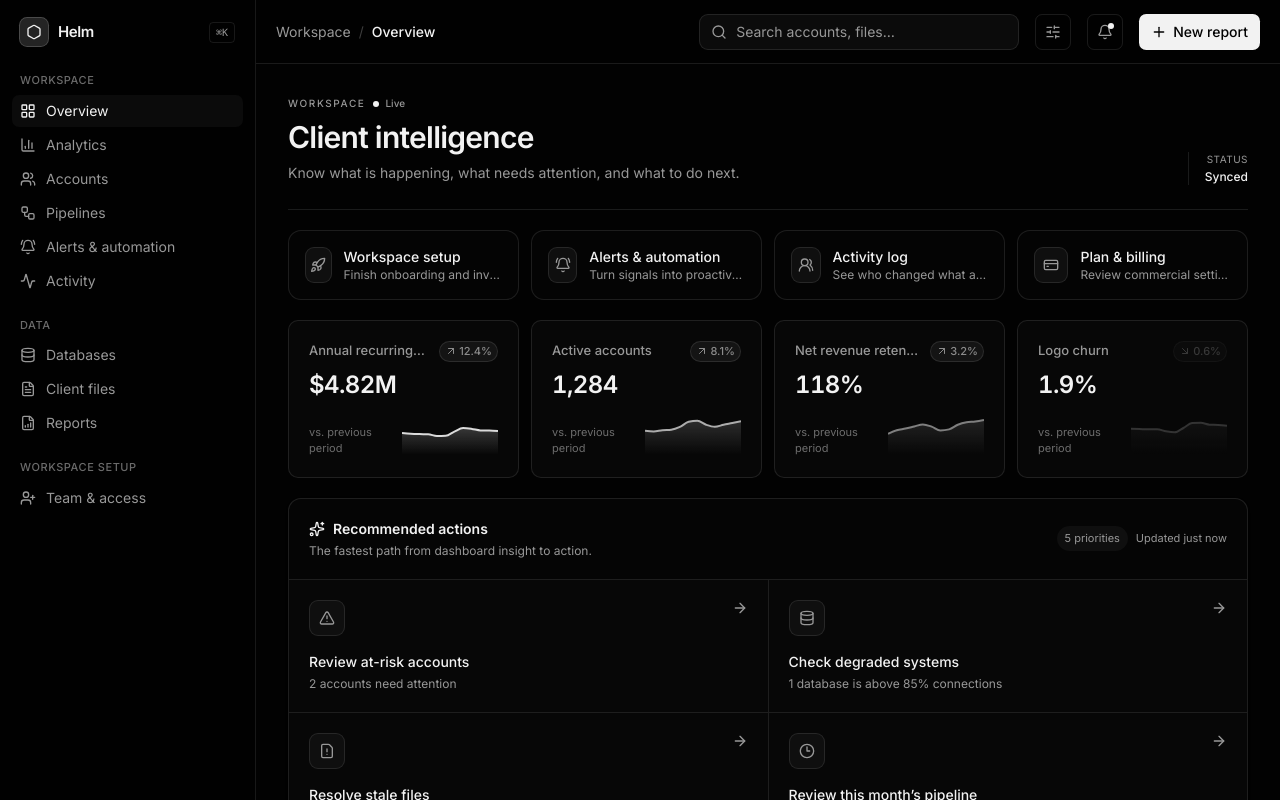
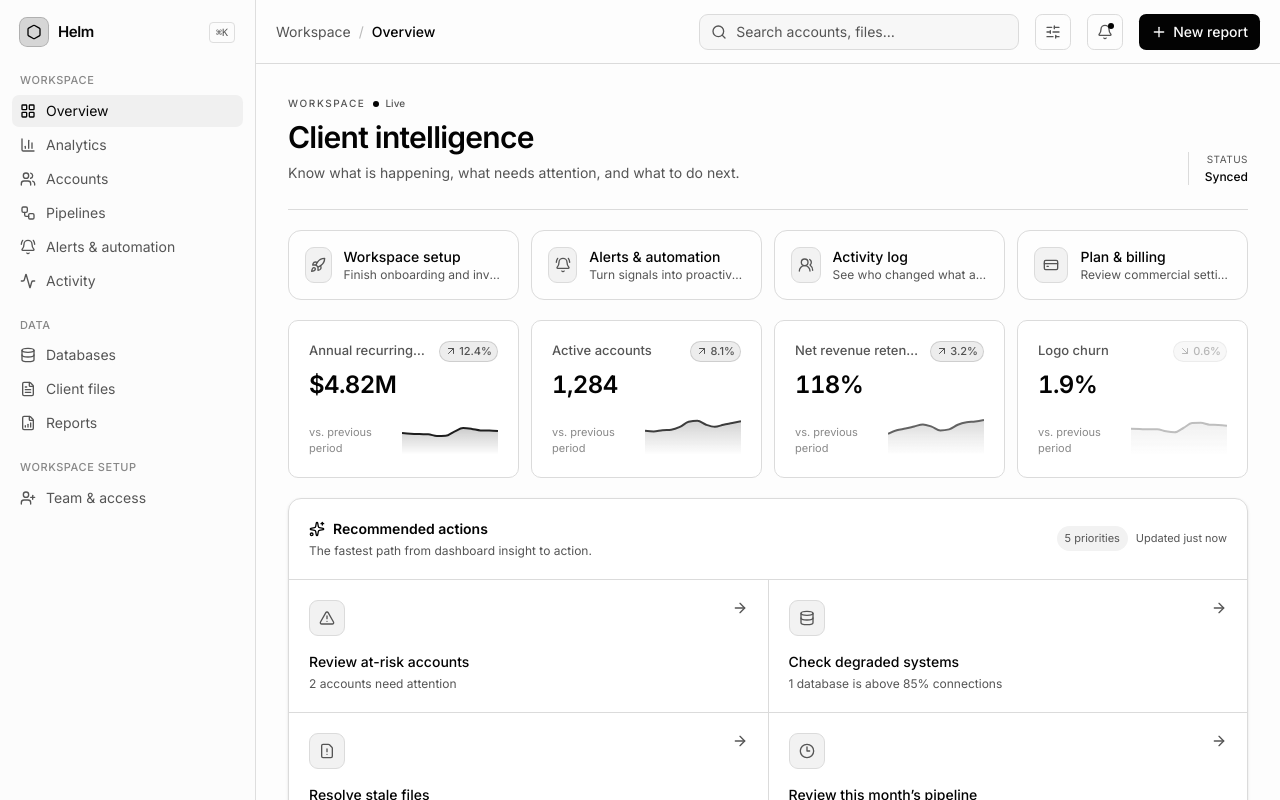
Before and after one commit to mohsarchive/b2b-client-dashboard, a Next.js app: page / in a window 1280 px wide. Shown: the top 800 px of the page. Built offline with nearby package versions, Linux system fonts and the light colour scheme.

Commit message:
feat: automatically switch theme by time of day

```diff
--- a/app/layout.tsx
+++ b/app/layout.tsx
@@ -17,8 +17,8 @@ export const metadata: Metadata = {
 }
 
 export const viewport: Viewport = {
-  colorScheme: 'dark',
-  themeColor: '#0a0a0c',
+  colorScheme: 'light dark',
+  themeColor: '#ffffff',
 }
 
 export default function RootLayout({
@@ -27,10 +27,13 @@ export default function RootLayout({
   children: React.ReactNode
 }>) {
   return (
-    <html lang="en" className={`dark ${inter.variable}`} suppressHydrationWarning>
+    <html lang="en" className={inter.variable} suppressHydrationWarning>
       <body className="bg-background font-sans antialiased" suppressHydrationWarning>
         <Script id="strip-fdprocessedid" strategy="beforeInteractive">
           {`(function(){try{var a="fdprocessedid";function s(n){if(n&&n.removeAttribute)n.removeAttribute(a)}var o=new MutationObserver(function(ms){for(var i=0;i<ms.length;i++)if(ms[i].attributeName===a)s(ms[i].target)});o.observe(document.documentElement,{attributes:true,subtree:true,attributeFilter:[a]});if(document.querySelectorAll)document.querySelectorAll("["+a+"]").forEach(s);setTimeout(function(){o.disconnect()},4000)}catch(e){}})();`}
+        </Script>
+        <Script id="helm-time-of-day-theme" strategy="afterInteractive">
+          {`(function(){try{var root=document.documentElement;var setTheme=function(){var h=new Date().getHours();var dark=h>=18||h<6;root.classList.toggle('dark',dark);root.classList.toggle('light',!dark)};setTheme();var now=new Date();var next=new Date(now);var hour=now.getHours();var targetHour=hour<6?6:hour<18?18:30;next.setHours(targetHour,0,0,0);if(next<=now){next.setDate(next.getDate()+1);next.setHours(targetHour===6?6:18,0,0,0)}window.setTimeout(function(){setTheme();window.setInterval(setTheme,60000)},Math.max(1000,next.getTime()-now.getTime()))}catch(e){}})();`}
         </Script>
         {children}
         {process.env.NODE_ENV === 'production' && <Analytics />}
```
